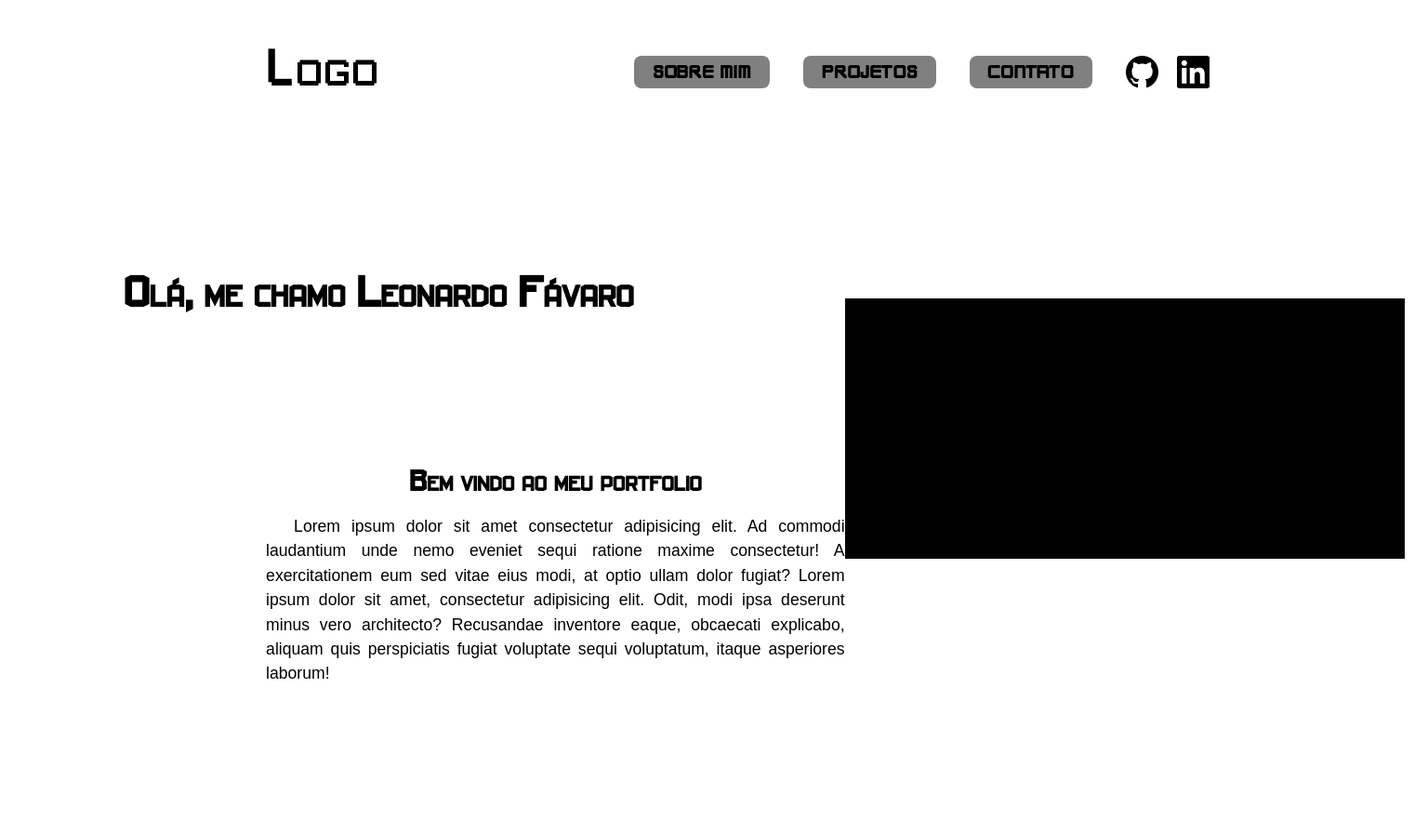
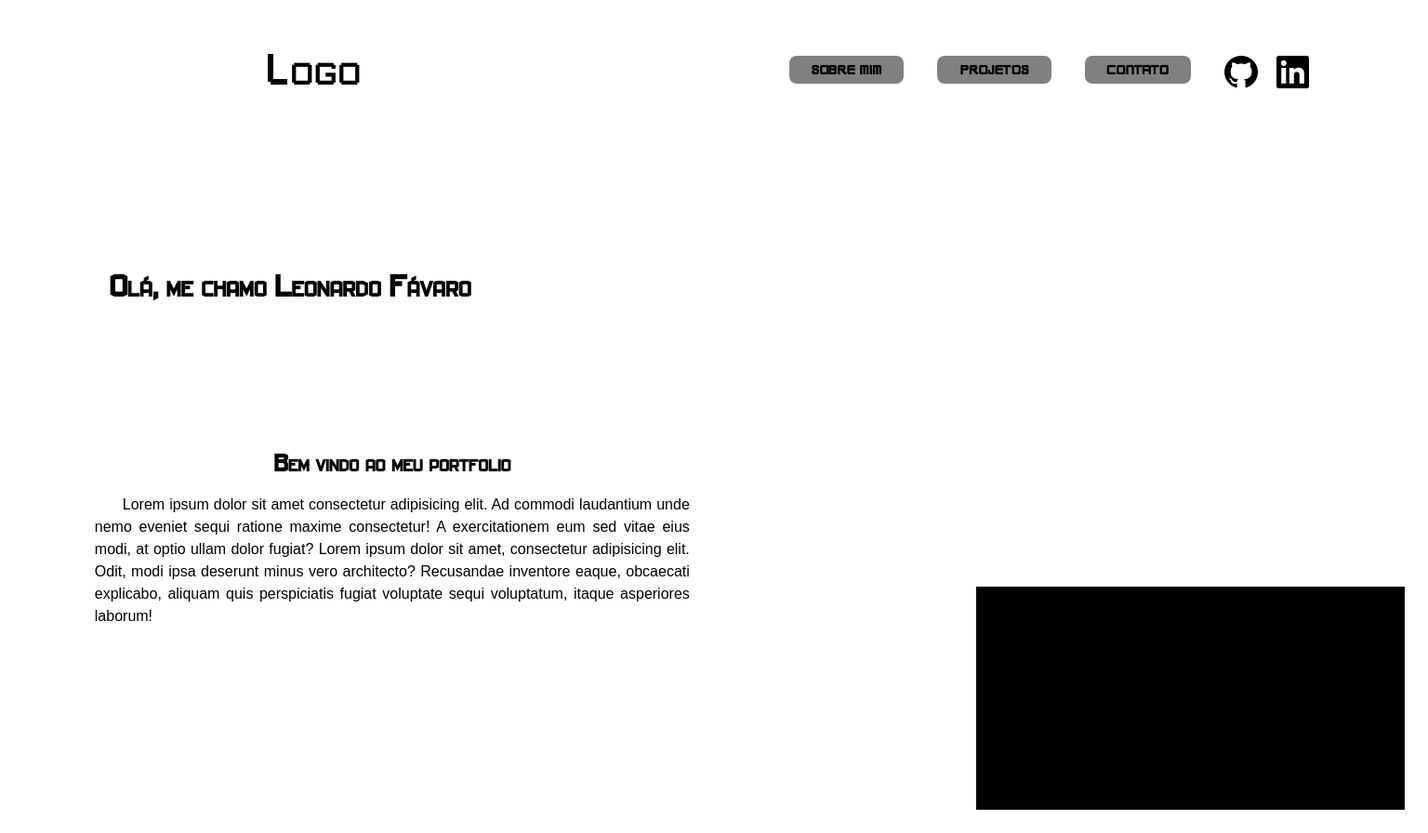
Before and after one commit to LeoFavarodev/Portfolio-Leonardo-Favaro, a plain HTML site: page index.html in a window 1536 px wide. Shown: the whole page at 93% size. Before the commit the page ends 800 px from the top, so only its background shows below. Drawn offline with Linux system fonts and the light colour scheme.

Commit message:
Alterações CSS - Começando responsividade

```diff
--- a/css/style.css
+++ b/css/style.css
@@ -27,6 +27,9 @@
     --font-title: 'Militech', 'cursive';
 }
 
+@media screen and (min-width: 1400px){
+
+
     body{
         font-family: var(--font-padrao);
         min-height: 100vh;
@@ -34,45 +37,40 @@ body{
 
     header{
         padding: 50px 35px;
+        display: flex;
+        align-items: center;
     }
 
     header h1{
-    display: inline-block;
         font-family: "Techno", 'cursive';
         font-weight: normal;
         font-style: normal;
         font-variant: small-caps;
-    font-size: 3.6em;
+        font-size: 6vh;
         margin-left: 250px;
     }
 
     nav{
-    display: flex;
-    align-items: center;
-    float: inline-end;
-    margin-right: 180px;
+        margin-top: 10px;
+        margin-left: 460px;
     }
 
     nav li{
         float: inline-end;
         list-style: none;
         cursor: pointer;
-    margin-top: 10px;
     }
 
     nav img{
-    width: 35px;
-}
-
-.nav_img{
+        width: 2.3vw;
         margin-right: 20px;
     }
 
     .nav_escrito{
         font-family: "Techno", cursive;
-    font-size: 1.2em;
+        font-size: 0.9vi;
         background-color: gray;
-    padding: 10px 20px;
+        padding: 1.2vh 3vh;
         border-radius: 1vh;
         font-weight: bold;
         margin-right: 4.5vh;
@@ -85,23 +83,23 @@ nav img{
     }
 
     #apresentacao{
-    display: flex;
-    align-items: center;
+        width: 100vw;
+        display: inline-block;
         padding: 25px;
+        margin-top: 14vh;
     }
 
     #descricao{
         display: inline-block;
-    margin-top: 14vh;
+        margin-left: 5vw;
     }
 
-#descricao h1{
-    perspective-origin: top right;
+    #apresentacao h1{
         font-family: var(--font-title);
         font-variant: small-caps;
-    font-size: 3.4em;
+        font-size: 2.4em;
         margin-bottom: 150px;
-    margin-left: 7vw;
+        margin-left: 6vw;
     }
 
     #descricao h2{
@@ -109,25 +107,24 @@ nav img{
         font-variant: small-caps;
         margin-bottom: 15px;
         text-align: center;
-    font-size: 2.3em;
-    margin-left: 17vw;
+        font-size: 1.9em;
     }
 
     #descricao p{
         max-width: 640px;
-    font-size: 1.1em;
         text-align: justify;
         text-indent: 30px;
-    margin-left: 17vw;
         line-height: 1.5em;
     }
 
     #foto{
         float: inline-end;
         background-image: url(../imagens/preto.png);
-    width: 40vw;
-    height: 35vh;
-    margin-left: 200px;
+        width: 30vw;
+        height: 30vh;
+        margin-left: 100px;
         margin: auto;
         margin-top: 150px;
     }
+
+}
--- a/index.html
+++ b/index.html
@@ -13,14 +13,14 @@
         <h1>Logo</h1>
         <nav>
             <ul>
-                <li class="nav_img">
+                <li>
                     <a href="https://www.linkedin.com/in/leonardo-fávaro-b05924233/" target="_blank"><img
                             src="imagens/linkedin.png" alt="img_linkedin" /></a>
                 </li>
-                <li class="nav_img">
+                <li>
                     <a href="https://github.com/LeoFavarodev" target="_blank"><img src="imagens/github.png"
                             alt="img_github" /></a>
-                </li>
+                </lilass=>
                 <li class="nav_escrito">Contato</li>
                 <li class="nav_escrito">Projetos</li>
                 <li class="nav_escrito">Sobre mim</li>
@@ -28,15 +28,22 @@
         </nav>
     </header>
     <main>
-    <div id="apresentacao">
-        <div id="descricao">
-            <h1>Olá, me chamo Leonardo Fávaro</h1>
-            <h2>Bem vindo ao meu portfolio</h2>
-            <p>Lorem ipsum dolor sit amet consectetur adipisicing elit. Ad commodi laudantium unde nemo eveniet sequi ratione maxime consectetur! A exercitationem eum sed vitae eius modi, at optio ullam dolor fugiat? Lorem ipsum dolor sit amet, consectetur adipisicing elit. Odit, modi ipsa deserunt minus vero architecto? Recusandae inventore eaque, obcaecati explicabo, aliquam quis perspiciatis fugiat voluptate sequi voluptatum, itaque asperiores laborum!</p>
+        <div id="apresentacao">
+                <h1>Olá, me chamo Leonardo Fávaro</h1>
+                <div id="descricao">
+                    <h2>Bem vindo ao meu portfolio</h2>
+                    <p>
+                        Lorem ipsum dolor sit amet consectetur adipisicing elit. Ad commodi
+                        laudantium unde nemo eveniet sequi ratione maxime consectetur! A
+                        exercitationem eum sed vitae eius modi, at optio ullam dolor fugiat?
+                        Lorem ipsum dolor sit amet, consectetur adipisicing elit. Odit, modi
+                        ipsa deserunt minus vero architecto? Recusandae inventore eaque,
+                        obcaecati explicabo, aliquam quis perspiciatis fugiat voluptate
+                        sequi voluptatum, itaque asperiores laborum!
+                    </p>
+                </div>
+            <div id="foto"></div>
         </div>
-        <div id="foto"></div>
-    </div>
-
     </main>
 </body>
 
```
Lines whose indentation alone changed are shown as unchanged.
